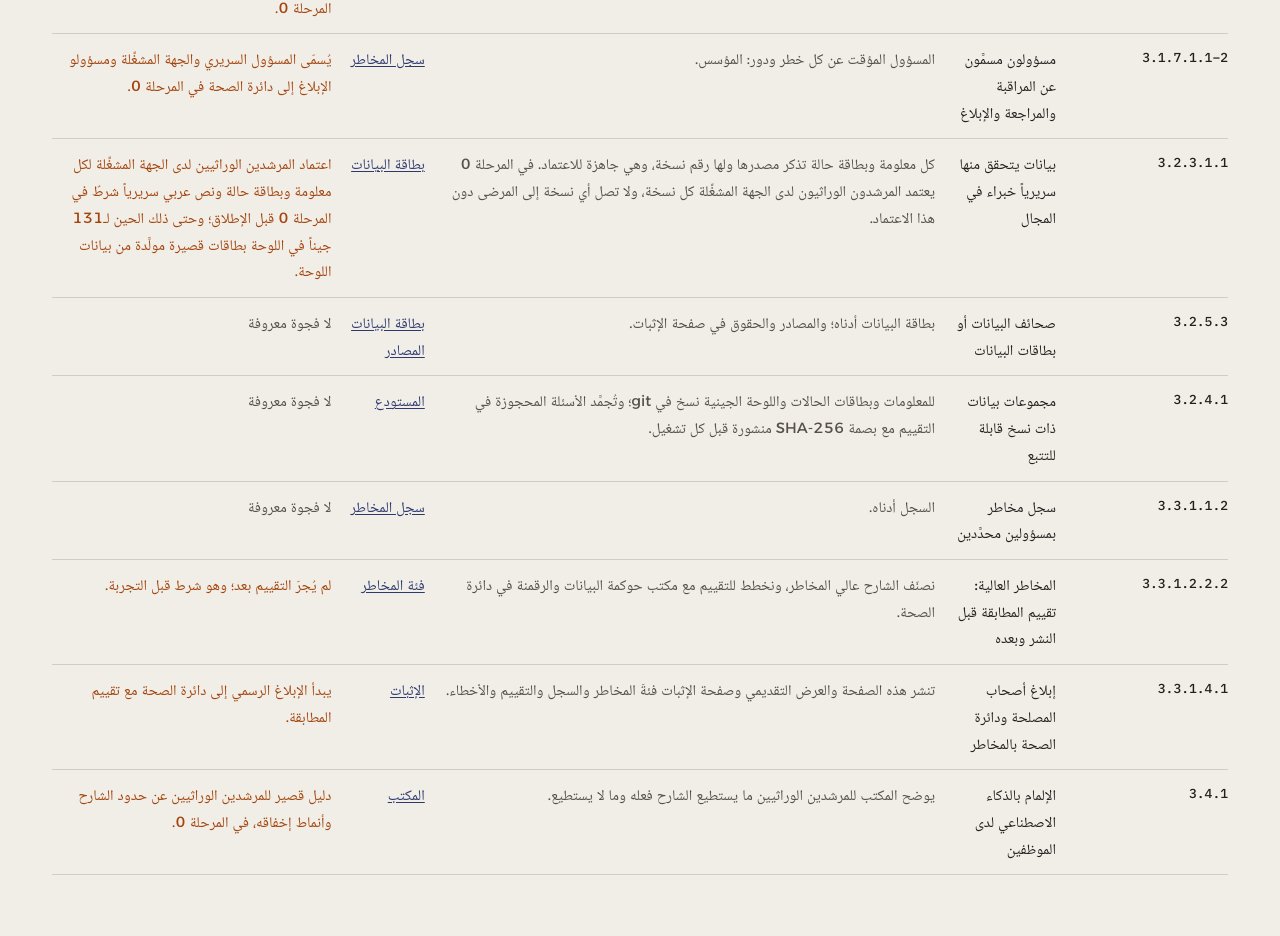
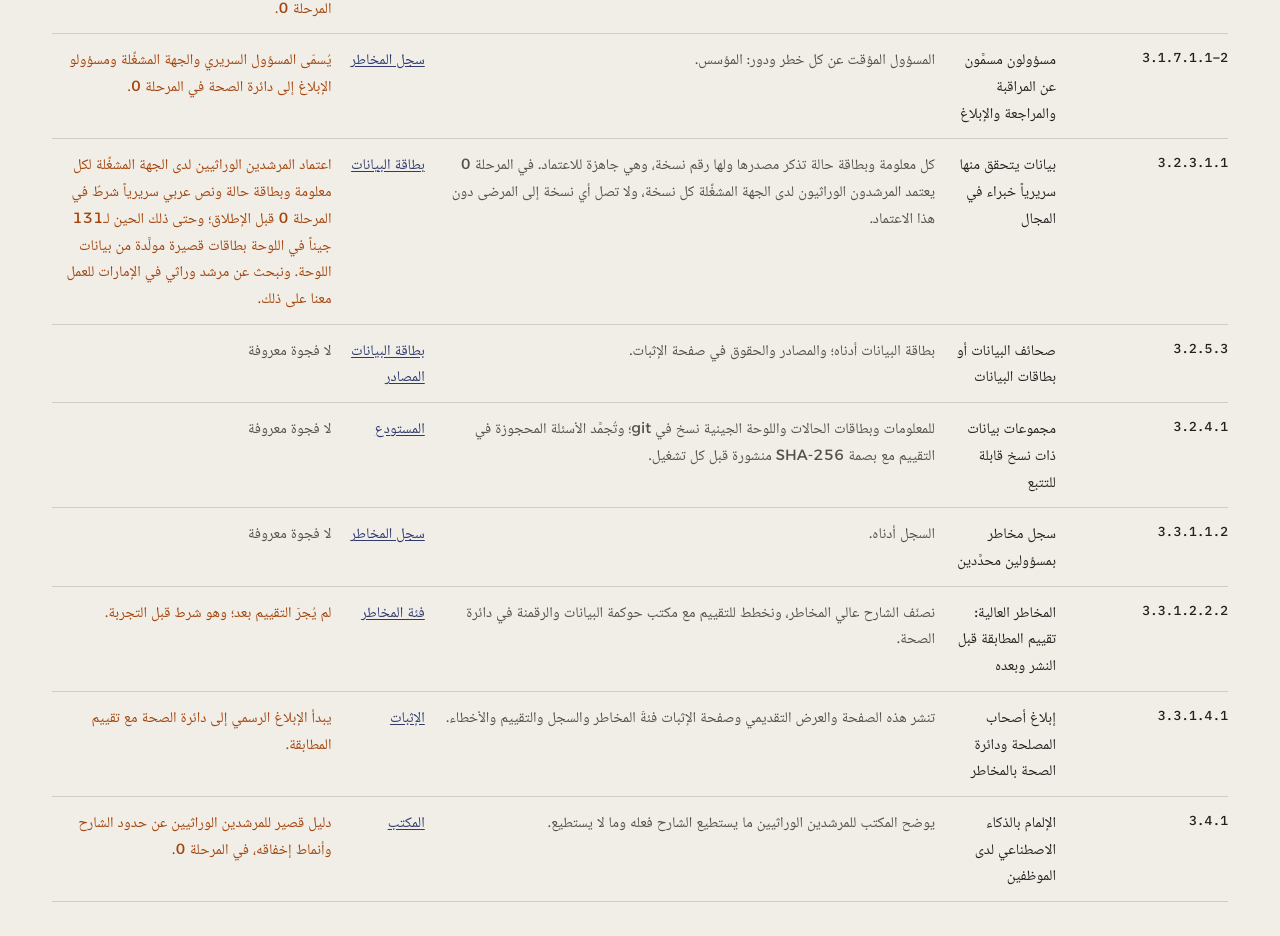
Before and after one commit to RohanGlitched/twokeys, a Next.js app: page /ar/governance in a window 1280 px wide. Shown: the part 3755-4691 px from the top of the page. Built offline with nearby package versions, Linux system fonts and the light colour scheme; a web font is replaced by a local one.

Commit message:
Say we are looking for a UAE genetic counsellor to work with us

```diff
--- a/src/app/[lang]/governance/ar.ts
+++ b/src/app/[lang]/governance/ar.ts
@@ -29,7 +29,7 @@ export const CLAUSES_AR: Record<string, { req: string; does: string; ev: string[
   '3.1.6.3.3': { req: 'مخرجات بلغة واضحة للمرضى', does: 'نسخ مبسطة وعادية ومفصلة بالعربية والإنجليزية؛ وتُقاس سهولة القراءة في كل إجابة ضمن التقييم.', ev: ['سهولة القراءة'], gap: 'تُقاس سهولة القراءة بمعادلات، والمعادلات العربية أقل رسوخاً من الإنجليزية؛ ولم يُختبر فهم أي مستوى قراءة مع أزواج بعد. وفي المرحلة 0 يُختبر كل مستوى مع أزواج يُستقطَبون عبر مراكز الفحص.' },
   '3.1.7.2.2–3': { req: 'يحتفظ الأطباء بالقرار النهائي، مع إمكانية التجاوز والتدقيق', does: 'الخيارات غير مرتبة؛ لا خطوة سريرية دون مرشد وراثي؛ والانسحاب يمحو البيانات المشتركة ويختم الملاحظات.', ev: ['المكتب'], gap: 'لا يستطيع المرشد الوراثي بعد رؤية إجابة الشارح التي تلقاها الشخص أو تصحيحها (لا يُخزَّن نص السؤال، حفاظاً على الخصوصية)، وحين تختلف النماذج المقيِّمة في التقييم لا يحسم الأمر شخص بعد. والفصل البشري في خلافات التقييم مخطط له في المرحلة 0.' },
   '3.1.7.1.1–2': { req: 'مسؤولون مسمَّون عن المراقبة والمراجعة والإبلاغ', does: 'المسؤول المؤقت عن كل خطر ودور: المؤسس.', ev: ['سجل المخاطر'], gap: 'يُسمّى المسؤول السريري والجهة المشغِّلة ومسؤولو الإبلاغ إلى دائرة الصحة في المرحلة 0.' },
-  '3.2.3.1.1': { req: 'بيانات يتحقق منها سريرياً خبراء في المجال', does: 'كل معلومة وبطاقة حالة تذكر مصدرها ولها رقم نسخة، وهي جاهزة للاعتماد. في المرحلة 0 يعتمد المرشدون الوراثيون لدى الجهة المشغِّلة كل نسخة، ولا تصل أي نسخة إلى المرضى دون هذا الاعتماد.', ev: ['بطاقة البيانات'], gap: 'اعتماد المرشدين الوراثيين لدى الجهة المشغِّلة لكل معلومة وبطاقة حالة ونص عربي سريرياً شرطٌ في المرحلة 0 قبل الإطلاق؛ وحتى ذلك الحين لـ131 جيناً في اللوحة بطاقات قصيرة مولَّدة من بيانات اللوحة.' },
+  '3.2.3.1.1': { req: 'بيانات يتحقق منها سريرياً خبراء في المجال', does: 'كل معلومة وبطاقة حالة تذكر مصدرها ولها رقم نسخة، وهي جاهزة للاعتماد. في المرحلة 0 يعتمد المرشدون الوراثيون لدى الجهة المشغِّلة كل نسخة، ولا تصل أي نسخة إلى المرضى دون هذا الاعتماد.', ev: ['بطاقة البيانات'], gap: 'اعتماد المرشدين الوراثيين لدى الجهة المشغِّلة لكل معلومة وبطاقة حالة ونص عربي سريرياً شرطٌ في المرحلة 0 قبل الإطلاق؛ وحتى ذلك الحين لـ131 جيناً في اللوحة بطاقات قصيرة مولَّدة من بيانات اللوحة. ونبحث عن مرشد وراثي في الإمارات للعمل معنا على ذلك.' },
   '3.2.5.3': { req: 'صحائف البيانات أو بطاقات البيانات', does: 'بطاقة البيانات أدناه؛ والمصادر والحقوق في صفحة الإثبات.', ev: ['بطاقة البيانات', 'المصادر'] },
   '3.2.4.1': { req: 'مجموعات بيانات ذات نسخ قابلة للتتبع', does: 'للمعلومات وبطاقات الحالات واللوحة الجينية نسخ في git؛ وتُجمَّد الأسئلة المحجوزة في التقييم مع بصمة SHA-256 منشورة قبل كل تشغيل.', ev: ['المستودع'] },
   '3.3.1.1.2': { req: 'سجل مخاطر بمسؤولين محدَّدين', does: 'السجل أدناه.', ev: ['سجل المخاطر'] },
--- a/src/app/[lang]/governance/page.tsx
+++ b/src/app/[lang]/governance/page.tsx
@@ -40,7 +40,7 @@ const CLAUSES: { c: string; req: string; does: string; evidence: [string, string
   { c: '3.1.6.3.3', req: 'Plain-language patient outputs', does: 'Simple, standard and detailed versions in Arabic and English; readability measured on every answer in the evaluation.', evidence: [['/proof', 'Readability']], gap: 'Readability is measured by formula, and Arabic formulas are less established than English ones; no reading level has yet been tested with couples for comprehension. Phase 0 tests each level with couples recruited through screening centres.' },
   { c: '3.1.7.2.2–3', req: 'Clinicians keep final authority; override and audit', does: 'Options are unranked; no clinical step without a counsellor; withdrawal erases shared data and seals notes.', evidence: [['/desk', 'Desk']], gap: 'A counsellor can’t yet see or correct an explainer answer a person was given (question text is not stored, for privacy), and where the language-model judges disagree in an evaluation no person decides yet. Human adjudication of evaluation disagreements is planned in phase 0.' },
   { c: '3.1.7.1.1–2', req: 'Named owners for monitoring, review and reporting', does: 'Interim owner for every risk and role: the founder.', evidence: [['#risks', 'Risk register']], gap: 'Clinical lead, operator and DoH reporting owners are named in phase 0.' },
-  { c: '3.2.3.1.1', req: 'Data clinically validated by domain experts', does: 'Every fact and condition card cites its source and is versioned, ready for sign-off. In phase 0 the operator’s genetic counsellors sign off each version, and no version reaches patients without that sign-off.', evidence: [['#data-card', 'Data card']], gap: 'Clinical sign-off of every fact, condition card and Arabic string by the operator’s genetic counsellors is a phase-0 gate before launch; 131 panel genes have short cards generated from the panel data until then.' },
+  { c: '3.2.3.1.1', req: 'Data clinically validated by domain experts', does: 'Every fact and condition card cites its source and is versioned, ready for sign-off. In phase 0 the operator’s genetic counsellors sign off each version, and no version reaches patients without that sign-off.', evidence: [['#data-card', 'Data card']], gap: 'Clinical sign-off of every fact, condition card and Arabic string by the operator’s genetic counsellors is a phase-0 gate before launch; 131 panel genes have short cards generated from the panel data until then. We are looking for a UAE genetic counsellor to work with us on it.' },
   { c: '3.2.5.3', req: 'Datasheets or data cards', does: 'Data card below; sources and rights on the Proof page.', evidence: [['#data-card', 'Data card'], ['/proof#sources', 'Sources']] },
   { c: '3.2.4.1', req: 'Versioned, traceable datasets', does: 'Facts, condition cards and the gene panel are versioned in git; the evaluation’s held-out questions are frozen with a published SHA-256 before each run.', evidence: [['https://github.com/RohanGlitched/twokeys', 'Repository']] },
   { c: '3.3.1.1.2', req: 'Risk register with owners', does: 'Register below.', evidence: [['#risks', 'Risk register']] },
--- a/src/app/[lang]/page.tsx
+++ b/src/app/[lang]/page.tsx
@@ -243,6 +243,7 @@ export default async function Home({ params }: PageProps<'/[lang]'>) {
               </article>
             ))}
           </div>
+          <p className="mt-6 max-w-3xl border-s-[3px] border-indigo ps-4 text-[16px] leading-relaxed">{t({ en: 'We are looking for a genetic counsellor in the UAE to work with us, starting with the phase-0 sign-off of every condition card, fact and Arabic string before any real use.', ar: 'نبحث عن مرشد وراثي في الإمارات للعمل معنا، بدءاً باعتماد كل بطاقة حالة ومعلومة ونص عربي في المرحلة صفر قبل أي استخدام فعلي.' })}</p>
         </section>
 
         {/* cast */}
```
